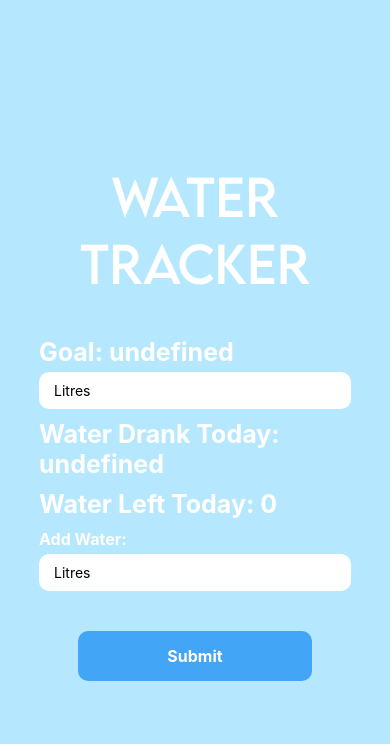
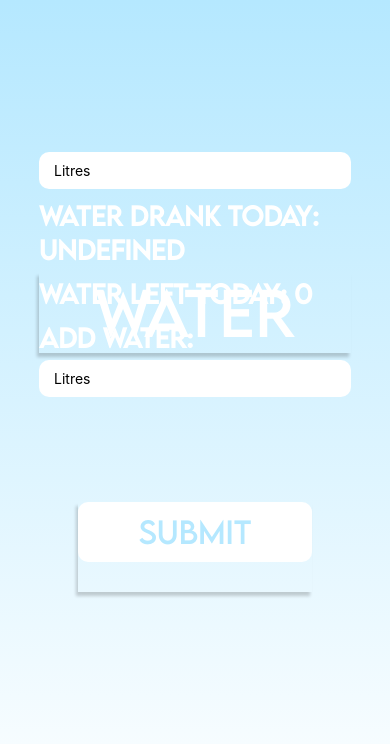
Before and after one commit to vbamrah/SE4450Capstone, a React Native app in the folder FitMoji/: screen /Water in a window 390 px wide. Shown: the top 744 px of the page. Built offline with nearby package versions, Linux system fonts and the light colour scheme; no server answers; the database is empty; what react-native-paper-dates would draw is missing.

Commit message:
more small changes

```diff
--- a/FitMoji/screens/Sleep.js
+++ b/FitMoji/screens/Sleep.js
@@ -215,7 +215,7 @@ const Sleep = ({ navigation }) => {
           bottom: 0,
           top: 0,
         }}></LinearGradient>
-        <View style={styles.inputContainer}>
+        <View>
           <Text style={[styles.shadowProp, {
             fontFamily: 'Lemon-Milk',
             textAlign: 'center',
@@ -233,9 +233,9 @@ const Sleep = ({ navigation }) => {
             </Pressable>
           </View>
           <Text style={[styles.goalText, styles.shadowProp, { marginTop: -30, color: 'white', alignSelf: 'center' }]}>Goal: {sleepGoalToDisplay}</Text>
-          <View>
+          <View style={{alignSelf: 'center'}}>
             <TextInput placeholder='Enter Goal'
-              style={[styles.shadowProp, styles.sleepInput]}
+              style={[styles.shadowProp, styles.sleepInput, {width: '80%'}]}
               value={sleepGoal}
               onChangeText={text => setGoal(text.replace(/[^0-9]/g, ''))}
               keyboardType="numeric"
@@ -263,9 +263,13 @@ const Sleep = ({ navigation }) => {
 
           <View style={[styles.shadowProp, styles.goalContainer, {
             marginTop: 120,
-            marginLeft: -45
+
           }]} />
-          <View style={[styles.shadowProp, styles.goalContainer, { transform: [{ rotateY: '180deg' }], marginLeft: 225, marginTop: -100 }]} />
+          <View style={[styles.shadowProp, styles.goalContainer, {
+            transform: [{ rotateY: '180deg' }],
+            marginLeft: 270,
+            marginTop: -100
+          }]} />
           <View style={[styles.shadowProp, styles.bigButton, {
             marginRight: 275,
             marginTop: -175,
@@ -273,8 +277,8 @@ const Sleep = ({ navigation }) => {
             <Image source={require('./images/night.png')} style={[styles.buttonImage, { tintColor: '#ffffff' }]} />
           </View>
           <View style={{ justifyContent: 'center' }}>
-            <Text style={[styles.goalText, { marginTop: 12, marginLeft: -10 }]}>{inputBedTime}</Text>
-            <View style={[styles.editButtonContainer, styles.shadowProp, { marginTop: 10, marginLeft: -20 }]}>
+            <Text style={[styles.goalText, { marginTop: 12, marginLeft: 35 }]}>{inputBedTime}</Text>
+            <View style={[styles.editButtonContainer, styles.shadowProp, { marginTop: 10, marginLeft: 25 }]}>
               <TimePickerModal
                 locale={locale}
                 value={inputBedTime}
@@ -304,8 +308,8 @@ const Sleep = ({ navigation }) => {
             <Image source={require('./images/wake-up.png')} style={[styles.buttonImage, { tintColor: '#ffffff' }]} />
           </View>
           <View style={{ justifyContent: 'center' }}>
-            <Text style={[styles.goalText, { marginLeft: 255, marginTop: 10 }]}>{inputWakeupTime}</Text>
-            <View style={[styles.editButtonContainer, styles.shadowProp, { marginTop: 10, marginLeft: 250 }]}>
+            <Text style={[styles.goalText, { marginLeft: 305, marginTop: 10 }]}>{inputWakeupTime}</Text>
+            <View style={[styles.editButtonContainer, styles.shadowProp, { marginTop: 10, marginLeft: 295, backgroundColor: 'transparent' }]}>
               <TimePickerModal
                 locale={locale}
                 value={inputWakeupTime}
@@ -379,10 +383,6 @@ const styles = StyleSheet.create({
     backgroundColor: '#FFFFFF',
     alignSelf: 'center'
   },
-  inputContainer: {
-    width: '80%',
-
-  },
   sleepInput: {
     backgroundColor: 'white',
     paddingHorizontal: 15,
@@ -435,14 +435,14 @@ const styles = StyleSheet.create({
   },
   editButton: {
     backgroundColor: "#ffffff",
-    width: '100%',
+    width: '80%',
     padding: 10,
     borderRadius: 5,
     alignItems: 'center'
   },
   editButtonText: {
     fontFamily: 'Lemon-Milk',
-    color: 'red',
+    color: 'pink',
     fontWeight: '700',
     fontSize: 13
   },
--- a/FitMoji/screens/Water.js
+++ b/FitMoji/screens/Water.js
@@ -1,5 +1,5 @@
 import { useNavigation } from '@react-navigation/native';
-import React, {useEffect, useState, useCallback, } from 'react'
+import React, { useEffect, useState, useCallback, } from 'react'
 import { get, getDatabase, ref, set, onValue } from "firebase/database";
 import { DatePickerInput } from 'react-native-paper-dates';
 import { useFonts } from 'expo-font';
@@ -14,10 +14,13 @@ import {
     TouchableOpacity,
     Platform,
     TouchableWithoutFeedback,
-    Keyboard
+    Keyboard,
+    Image
 } from 'react-native'
 import { auth } from '../firebase';
 import { database } from '../firebase';
+import { LinearGradient } from 'expo-linear-gradient';
+import LottieView from 'lottie-react-native';
 
 import {
     enGB,
@@ -26,7 +29,7 @@ import {
 registerTranslation('en-GB', enGB)
 
 
-const Water = ({navigation}) => {
+const Water = ({ navigation }) => {
 
     let waterGoalForDisplay = getWaterGoal();
 
@@ -47,7 +50,7 @@ const Water = ({navigation}) => {
     }
 
 
-    function addWater(wat){
+    function addWater(wat) {
         var watDrank = getWaterDrank();
         var goal = getWaterGoal();
         var addWater = parseInt(wat) + watDrank;
@@ -56,19 +59,19 @@ const Water = ({navigation}) => {
         setWaterToGo(waterToGo);
     }
 
-    function getWaterGoal(){
+    function getWaterGoal() {
         let goal;
         const db = getDatabase();
         const waterGoal = ref(db, 'Water/' + auth.currentUser?.uid);
         onValue(waterGoal, (snapshot) => {
             var data = snapshot.val();
-        if(data==null){
+            if (data == null) {
                 goal = 0;
                 console.log("should return 0");
                 return goal;
 
             }
-        else{
+            else {
                 goal = data.waterGoal;
                 console.log("should return goal");
                 console.log(data.waterGoal);
@@ -79,17 +82,17 @@ const Water = ({navigation}) => {
         return goal;
     }
 
-    function getWaterDrank(){
+    function getWaterDrank() {
         let watDrank;
         const db = getDatabase();
         const waterDrank = ref(db, 'Water/' + auth.currentUser?.uid);
         onValue(waterDrank, (snapshot) => {
             var data = snapshot.val();
-        if(data==null){
+            if (data == null) {
                 watDrank = 0;
                 return watDrank;
             }
-        else{
+            else {
                 watDrank = data.waterDrank;
                 return watDrank;
             }
@@ -99,13 +102,13 @@ const Water = ({navigation}) => {
     }
 
 
-function getWaterToGo(){
+    function getWaterToGo() {
         var goal = getWaterGoal();
-    if(goal==NaN || goal==undefined){
+        if (goal == NaN || goal == undefined) {
             goal = 0;
         }
         var watDrank = getWaterDrank();
-    if(watDrank==NaN || watDrank==undefined){
+        if (watDrank == NaN || watDrank == undefined) {
             watDrank = 0;
         }
         var waterToGo = goal - watDrank;
@@ -117,8 +120,8 @@ function getWaterToGo(){
         const db = getDatabase();
         set(ref(db, 'Water/' + auth.currentUser?.uid), {
             waterGoal: waterGoal,
-          waterDrank:waterDrank,
-          waterToGo:waterToGo,
+            waterDrank: waterDrank,
+            waterToGo: waterToGo,
             date: date
 
         })
@@ -131,22 +134,35 @@ function getWaterToGo(){
     return (
         <TouchableWithoutFeedback onPress={Keyboard.dismiss} accessible={false}>
             <KeyboardAvoidingView style={styles.container} behavior="padding">
-
+                <LinearGradient colors={['#b5e8ff', '#ffffff']} style={{
+                    position: 'absolute',
+                    left: 0,
+                    right: 0,
+                    bottom: 0,
+                    top: 0,
+                }}></LinearGradient>
                 <View style={styles.inputContainer}>
-            <Text style = {{
-                    textShadowColor: '#000000',
-                    textShadowRadius: '10',
+                    <Text style={[styles.shadowProp, {
                         fontFamily: 'Lemon-Milk',
                         textAlign: 'center',
                         color: '#FFFFFF',
-                    fontSize: 50,
-                    marginBottom: 30
-                }}>Water Tracker</Text>
+                        fontSize: 60,
+                        marginTop: 20
+                    }]}>Water</Text>
+                    <View style={[styles.shadowProp, {
+                        marginRight: 290
+                    }]}>
+                        <Pressable
+                            onPress={() => navigation.navigate('Home')}
+                            style={[styles.navButtons, { backgroundColor: 'transparent' }]}>
+                            <Image source={require('./images/home.png')} style={{ marginTop: -103, tintColor: 'white', width: '70%', height: '70%', resizeMode: 'contain', alignSelf: 'center', top: '15%' }} />
+                        </Pressable>
+                    </View>
                     <Text style={styles.goalText}>{`Goal: ${waterGoalForDisplay}`}</Text>
-            <View>
+                    <View style={{marginTop: -250}}>
                         <TextInput placeholder='Litres'
                             style={styles.weightInput}
-                    value= {waterGoal}
+                            value={waterGoal}
                             onChangeText={text => setWaterGoal(text.replace(/[^0-400]/g, ''))}
                             keyboardType="numeric"
                             maxLength={5}
@@ -154,24 +170,23 @@ function getWaterToGo(){
                     </View>
                     <Text style={styles.goalText}>{`Water Drank Today: ${waterDrankForDisplay}`}</Text>
                     <Text style={styles.goalText}>{`Water Left Today: ${waterToGoForDisplay}`}</Text>
-              <Text style={styles.header}>Add Water: </Text>
+                    <Text style={styles.goalText}>Add Water: </Text>
                     <View>
                         <TextInput placeholder='Litres'
                             style={styles.weightInput}
-                    value= {waterDrank}
+                            value={waterDrank}
                             onChangeText={text => addWater(text.replace(/[^0-9]/g, ''))}
                             keyboardType="numeric"
                             maxLength={5}
                         />
                     </View>
                 </View>
-        <View style={styles.buttonContainer}>
+                <View style={[styles.shadowProp, styles.buttonContainer, { marginTop: 105 }]}>
                     <TouchableOpacity
                         style={styles.button}
                         onPress={validateInputs}
                     >
                         <Text style={styles.buttonText}>Submit</Text>
-
                     </TouchableOpacity>
                 </View>
             </KeyboardAvoidingView>
@@ -219,19 +234,19 @@ const styles = StyleSheet.create({
         width: '60%',
         justifyContent: 'center',
         alignItems: 'center',
-        marginTop: 40
     },
     button: {
-        backgroundColor: "#42A5F5",
+        backgroundColor: "#FFFFFF",
         width: '100%',
-        padding: 15,
         borderRadius: 10,
-        alignItems: 'center'
+        alignItems: 'center',
+        padding: 10,
+        marginBottom: 30
     },
     buttonText: {
-        color: 'white',
-        fontWeight: '700',
-        fontSize: 16
+        fontFamily: 'Lemon-Milk',
+        color: '#b5e8ff',
+        fontSize: 30
     },
     header: {
         color: 'white',
@@ -240,9 +255,16 @@ const styles = StyleSheet.create({
         marginTop: 10
     },
     goalText: {
+        fontFamily: 'Lemon-Milk',
         color: 'white',
         fontWeight: '700',
         fontSize: 25,
         marginTop: 10
-    }
+    },
+    shadowProp: {
+        shadowOffset: { width: -2, height: 4 },
+        shadowColor: '#171717',
+        shadowOpacity: 0.2,
+        shadowRadius: 3,
+    },
 });
```
Also changed, not shown: FitMoji/screens/Home.js (+7 -7 lines). Lines whose indentation alone changed are shown as unchanged.
